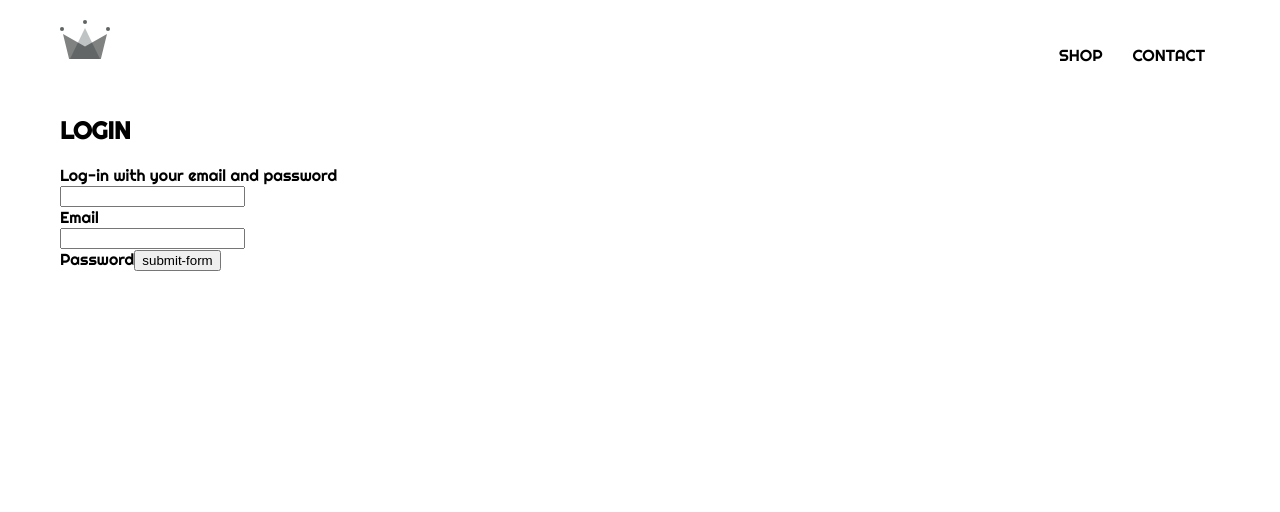
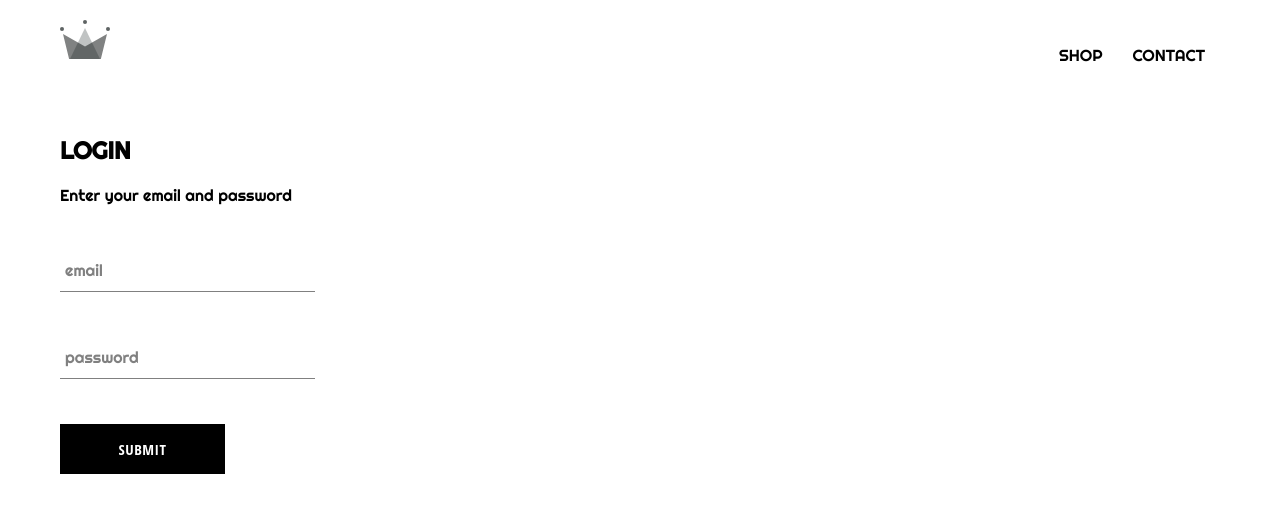
Before and after one commit to nwease/monarch-styles, a React (Create React App) app: page /login in a window 1280 px wide. Shown: the top 512 px of the page. Built offline with nearby package versions, Linux system fonts and the light colour scheme.

Commit message:
Finished first part of login component.

```diff
--- /dev/null
+++ b/src/components/buttons/Button.jsx
@@ -0,0 +1,12 @@
+import React from 'react';
+import './styles/button.scss';
+
+const Button = ({children, ...otherProps}) => {
+    return (
+        <button className='button' {...otherProps}>
+            {children}
+        </button>
+    );
+};
+
+export default Button;
--- /dev/null
+++ b/src/components/buttons/styles/button.scss
@@ -0,0 +1,22 @@
+.button {
+  min-width: 165px;
+  width: auto;
+  height: 50px;
+  letter-spacing: 0.5px;
+  line-height: 50px;
+  padding: 0 35px 0 35px;
+  font-size: 15px;
+  background-color: black;
+  color: white;
+  text-transform: uppercase;
+  font-family: 'Open Sans Condensed', serif;
+  font-weight: bolder;
+  border: none;
+  cursor: pointer;
+
+  &:hover {
+    background-color: white;
+    color: black;
+    border: 1px solid black;
+  }
+}
--- a/src/components/input/Input.jsx
+++ b/src/components/input/Input.jsx
@@ -1,4 +1,5 @@
 import React from 'react';
+import './styles/input.scss';
 
 const Input = ({handleChange, label, ...otherProps}) => {
     return (
--- a/src/components/log-in/Log-in.jsx
+++ b/src/components/log-in/Log-in.jsx
@@ -1,5 +1,6 @@
 import React, {Component} from 'react';
 import Input from '../input/Input';
+import Button from '../buttons/Button';
 import './styles/log-in.scss';
 
 class LogIn extends Component {
@@ -33,7 +34,7 @@
                 </h2>
 
                 <span>
-                    Log-in with your email and password
+                    Enter your email and password
                 </span>
 
                 <form onSubmit={this.handleSubmit}>
@@ -41,27 +42,23 @@
                         name='email'
                         type='email'
                         value={this.state.email}
+                        label='email'
                         handleChange={this.handleChange}
                         required
                     />
-
-                    <label>
-                        Email
-                    </label>
 
                     <Input
                         name='password'
                         type='password'
                         value={this.state.email}
+                        label='password'
                         handleChange={this.handleChange}
                         required
                     />
 
-                    <label>
-                        Password
-                    </label>
-
-                    <input type='submit' value='submit-form' />
+                    <Button type='submit'>
+                        Submit
+                    </Button>
                 </form>
             </div>
         );
--- a/src/pages/log-in-and-register/styles/log-in-and-register.scss
+++ b/src/pages/log-in-and-register/styles/log-in-and-register.scss
@@ -0,0 +1,9 @@
+.log-in {
+  width: 30vh;
+  display: flex;
+  flex-direction: column;
+}
+
+.title {
+  margin: 10px 0;
+}
```
